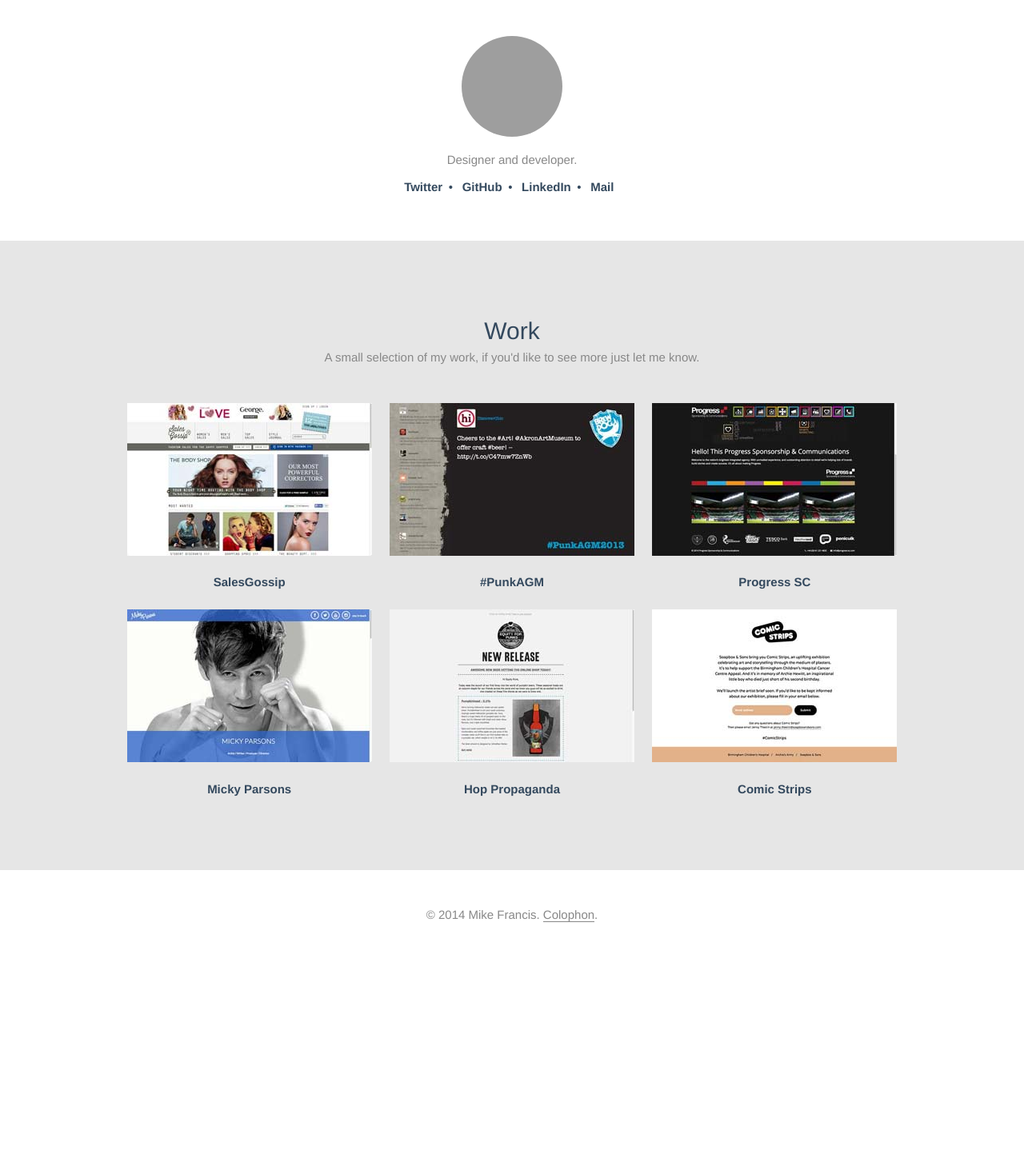
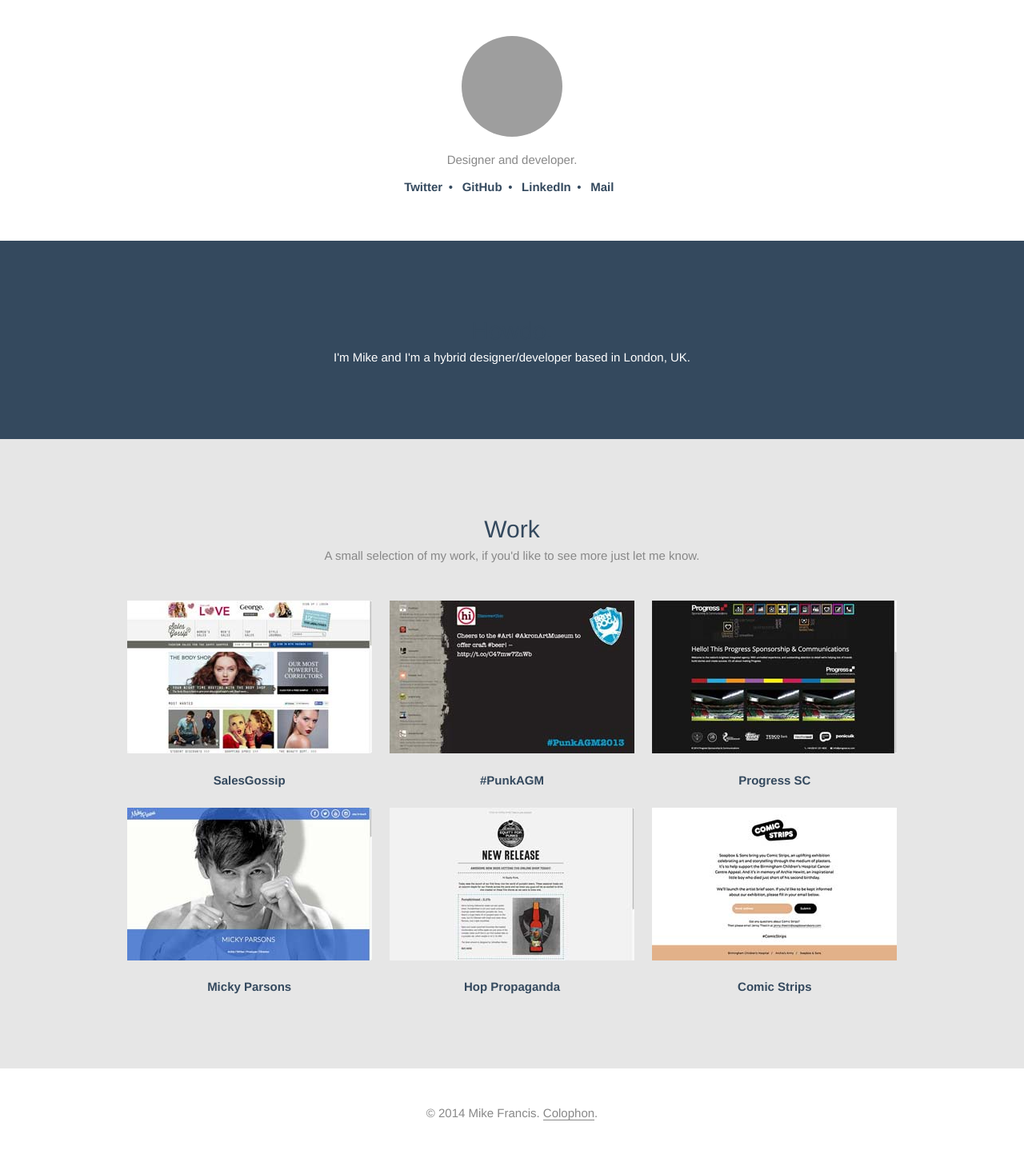
Before and after one commit to mikefrancis/mikefrancis.dev, a Jekyll site: the page built from index.html, in a window 1280 px wide. Shown: the whole page at 80% size. Built offline with Jekyll 4.4.1, drawn with Linux system fonts in a browser that asks for light colours; before the commit the page ends 1201 px from its top, so only the background shows below that; grey boxes are pictures that could not be loaded.

Commit message:
Update index.html

```diff
--- a/index.html
+++ b/index.html
@@ -3,7 +3,12 @@ layout: default
 ---
 
 <main class="main" role="main">
-
+  <section class="section section--intro">
+    <div class="container">
+      <h2 class="section__title">Howdo.</h2>
+      <p>I'm Mike and I'm a hybrid designer/developer based in London, UK.</p>
+    </div>
+  </section>
 
   <section class="section">
     <div class="container">
```
